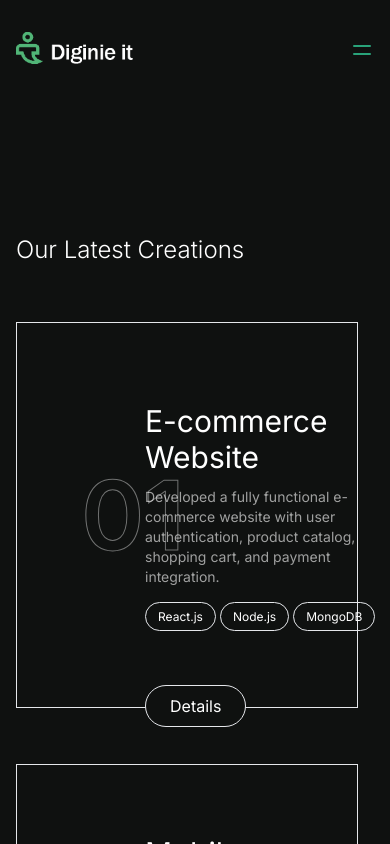
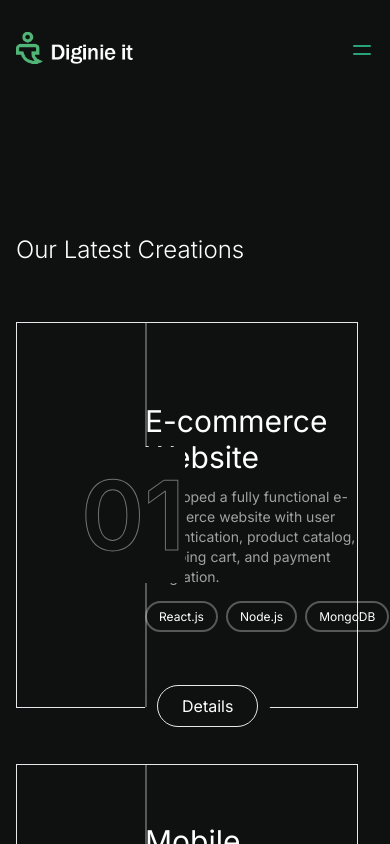
Before and after one commit to Mostafizur-Pro/DiginieIT, a Next.js app: page /projects in a window 390 px wide. Shown: the top 844 px of the page. Built offline with nearby package versions, Linux system fonts and the light colour scheme.

Commit message:
show detials in drawer

```diff
--- a/src/app/(withlayout)/projects/page.tsx
+++ b/src/app/(withlayout)/projects/page.tsx
@@ -1,10 +1,32 @@
 "use client";
 
+import { useState } from "react";
 import useGetProjects from "@/components/Hook/useGetProjects";
 import Image from "next/image";
 
+interface Project {
+    id: number;
+    name: string;
+    details: string;
+    technology: string[];
+    image: string;
+}
+
 const Projects = () => {
+    const [openDetails, setOpenDetails] = useState<boolean>(false); // State to manage drawer visibility
+    const [selectedProject, setSelectedProject] = useState<Project | null>(
+        null
+    ); // State to store selected project
     const { projects, loading, error } = useGetProjects();
+
+    const handleDetailsClick = (project: Project) => {
+        setSelectedProject(project);
+        setOpenDetails(true);
+    };
+
+    const handleCloseDetails = () => {
+        setOpenDetails(false);
+    };
 
     if (loading) {
         return <div>Loading...</div>;
@@ -14,10 +36,36 @@ const Projects = () => {
         return <div>Error: {error}</div>;
     }
 
-    console.log(projects);
+    return (
+        <section className="relative">
+            {/* Project Details Drawer */}
+            {openDetails && selectedProject && (
+                <div className="fixed inset-0 bg-black bg-opacity-75 z-50 flex justify-center items-end">
+                    <div className="bg-[#0F1110] p-8 rounded-lg w-full h-[96%] bottom-0">
+                        <div className="container mx-auto lg:px-16 px-4 py-10">
+                            <div className="grid grid-cols-12 items-start">
+                                <div className="col-span-11">
+                                    {" "}
+                                    <h2 className="lg:text-6xl font-light md:text-2xl mb-10">
+                                        {selectedProject.name} Details
+                                    </h2>
+                                </div>
+                                <div className="col-span-1">
+                                    <button
+                                        className="mt-4 border-2 border-white/30 rounded-full px-3 py-1.5 text-xs"
+                                        onClick={handleCloseDetails}
+                                    >
+                                        Close
+                                    </button>
+                                </div>
+                            </div>
+                            <p>{selectedProject.details}</p>
+                        </div>
+                    </div>
+                </div>
+            )}
 
-    return (
-        <section className="container mx-auto lg:px-16 px-4 py-32">
+            <div className="container mx-auto lg:px-16 px-4 py-32">
                 <h2 className="2xl:text-6xl xl:text-4xl text-2xl  font-light">
                     Our Latest Creations
                 </h2>
@@ -27,10 +75,14 @@ const Projects = () => {
                             className="grid grid-cols-8 border justify-between gap-16 items-center mt-14 ps-16 me-4"
                             key={idx}
                         >
-                        <div className=" col-span-1 border-white/30 flex gap-10 items-center">
-                            <h2 className="text-8xl outline-title text-transparent font-semibold opacity-40">
+                            {/* Project Card */}
+                            <div className=" col-span-1 border-white/30 flex gap-10 items-center relative h-full">
+                                <div className="bg-[#0F1110] z-20 py-5">
+                                    <h2 className="text-8xl outline-title text-transparent font-semibold opacity-40 ">
                                         0{project.id}
                                     </h2>
+                                </div>
+                                <div className="w-0.5 h-full bg-white/30 absolute flex items-center justify-center left-16 z-10"></div>
                             </div>
                             <div className="col-span-4 relative h-full flex items-center">
                                 <div className="">
@@ -43,7 +95,7 @@ const Projects = () => {
                                     <div className="mt-4">
                                         {project.technology.map((tech, idx) => (
                                             <span
-                                            className="border rounded-full px-3 py-1.5 me-1 text-xs"
+                                                className="border-2 border-white/30 rounded-full px-3 py-1.5 me-2 text-xs"
                                                 key={idx}
                                             >
                                                 {tech}
@@ -51,8 +103,13 @@ const Projects = () => {
                                         ))}
                                     </div>
                                 </div>
-                            <div className="absolute -bottom-5">
-                                <button className="px-6 py-2 border rounded-full bg-[#0F1110]">
+                                <div className="absolute -bottom-5 px-3 rounded-full bg-[#0F1110]">
+                                    <button
+                                        className="px-6 py-2 border rounded-full bg-[#0F1110]"
+                                        onClick={() =>
+                                            handleDetailsClick(project)
+                                        }
+                                    >
                                         Details
                                     </button>
                                 </div>
@@ -75,6 +132,7 @@ const Projects = () => {
                         See More
                     </button>
                 </div>
+            </div>
         </section>
     );
 };
```
Lines whose indentation alone changed are shown as unchanged.
